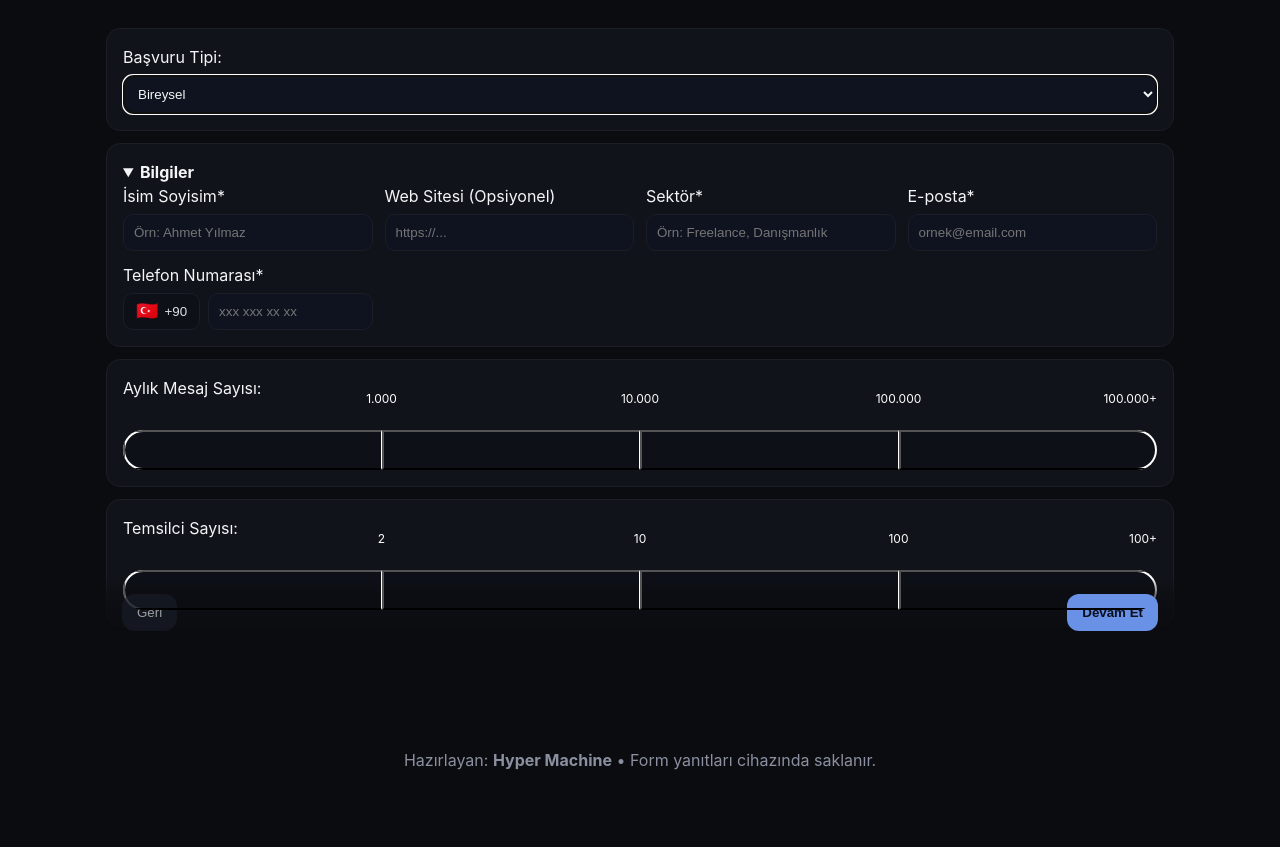
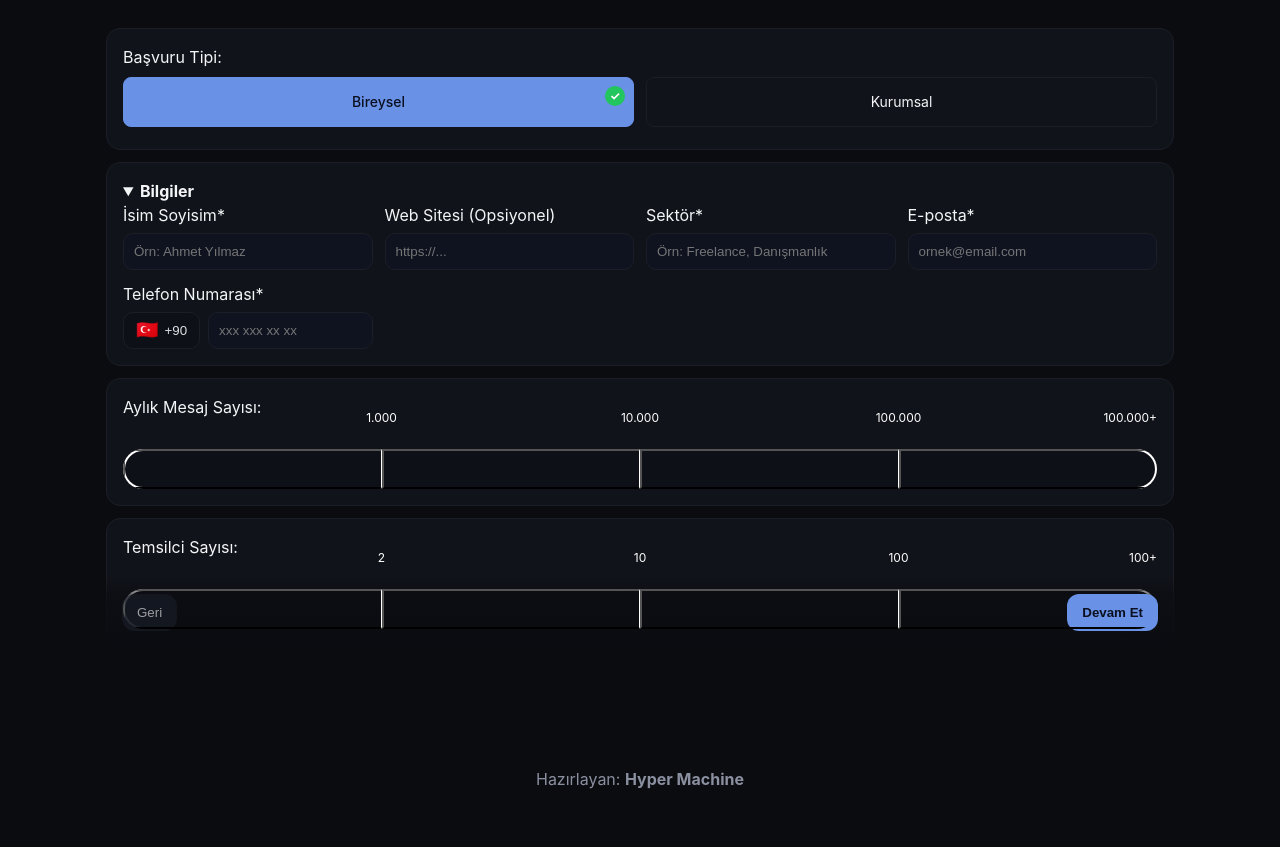
Before and after one commit to HyperMachinex/packet_suggestion_wizard, a FastAPI app: page / in a window 1280 px wide. Shown: the part 153-1000 px from the top of the page. Before the commit the page ends 923 px from the top, so only its background shows below. Run offline with FastAPI, Linux system fonts and the light colour scheme.

Commit message:
Changes on musteri-tipi selection

```diff
--- a/app/static/script.js
+++ b/app/static/script.js
@@ -19,6 +19,81 @@
 
   const $ = (sel) => document.querySelector(sel);
   const $$ = (sel) => Array.from(document.querySelectorAll(sel));
+
+  // --- Customer Type Tab Functionality ---
+  function initCustomerTypeTabs() {
+    const tabs = document.querySelectorAll(".customer-type-tab");
+
+    // Function to update visual state
+    function updateTabVisualState(selectedValue) {
+      tabs.forEach((tab) => {
+        const tabValue = tab.dataset.value;
+        const radio = tab.querySelector('input[type="radio"]');
+
+        if (tabValue === selectedValue) {
+          tab.classList.add("selected");
+          radio.checked = true;
+        } else {
+          tab.classList.remove("selected");
+          radio.checked = false;
+        }
+      });
+    }
+
+    // Function to show/hide fields
+    function toggleFields(customerType) {
+      const isBireysel = customerType === "bireysel";
+      bireyselFields.style.display = isBireysel ? "grid" : "none";
+      kurumsalFields.style.display = isBireysel ? "none" : "grid";
+    }
+
+    // Function to handle tab selection
+    function selectTab(value) {
+      // Update hidden select for form compatibility
+      customerType.value = value;
+
+      // Update visual state
+      updateTabVisualState(value);
+
+      // Show/hide appropriate fields
+      toggleFields(value);
+
+      // Trigger change event on original select for any existing listeners
+      customerType.dispatchEvent(new Event("change", { bubbles: true }));
+    }
+
+    // Add click listeners to tabs
+    tabs.forEach((tab) => {
+      tab.addEventListener("click", (e) => {
+        e.preventDefault();
+        const value = tab.dataset.value;
+        selectTab(value);
+      });
+
+      // Add keyboard support
+      tab.addEventListener("keydown", (e) => {
+        if (e.key === "Enter" || e.key === " ") {
+          e.preventDefault();
+          const value = tab.dataset.value;
+          selectTab(value);
+        }
+      });
+    });
+
+    // Add change listeners to radio buttons for accessibility
+    document
+      .querySelectorAll('input[name="customerTypeTab"]')
+      .forEach((radio) => {
+        radio.addEventListener("change", (e) => {
+          if (e.target.checked) {
+            selectTab(e.target.value);
+          }
+        });
+      });
+
+    // Initialize with default state
+    selectTab(customerType.value);
+  }
 
   // --- Adım grupları
   // 1) kimlik
@@ -612,13 +687,6 @@
       if (e.shiftKey) btnBack.click();
       else btnNext.click();
     }
-  });
-
-  // Bireysel/kurumsal alanlarını değiştir
-  customerType.addEventListener("change", () => {
-    const isBireysel = customerType.value === "bireysel";
-    bireyselFields.style.display = isBireysel ? "grid" : "none";
-    kurumsalFields.style.display = isBireysel ? "none" : "grid";
   });
 
   // ---------- Aylık Mesaj (Segmentli Bar) ----------
@@ -1341,6 +1409,7 @@
   initAgentCountSlider();
   initIntlTel("phoneBireysel", "TR"); // bireysel
   initIntlTel("phone", "TR");
+  initCustomerTypeTabs(); // Add this line
   showStep(0);
   bindFormSubmit();
 })();
--- a/app/static/style.css
+++ b/app/static/style.css
@@ -393,3 +393,84 @@
         font-size: 14px;
     }
 }
+
+/* Customer Type Tabs Styling */
+.customer-type-tabs {
+    display: grid;
+    grid-template-columns: 1fr 1fr;
+    gap: 12px;
+    margin-top: 8px;
+}
+
+.customer-type-tab {
+    background: var(--card);
+    border: 1px solid var(--border);
+    border-radius: 8px;
+    padding: 12px 16px;
+    display: flex;
+    align-items: center;
+    justify-content: center;
+    cursor: pointer;
+    transition: all 0.3s ease;
+    position: relative;
+    overflow: hidden;
+    font-size: 14px;
+    color: var(--text);
+    user-select: none;
+    min-height: 50px;
+}
+
+.customer-type-tab:hover {
+    border-color: var(--brand);
+    background: #0f1520;
+    transform: translateY(-1px);
+    box-shadow: 0 4px 12px rgba(0,0,0,0.3);
+}
+
+.customer-type-tab.selected {
+    background: var(--brand);
+    border-color: var(--brand);
+    color: #0b1020;
+    font-weight: 500;
+}
+
+.customer-type-tab.selected::after {
+    content: "✓";
+    position: absolute;
+    top: 8px;
+    right: 8px;
+    width: 20px;
+    height: 20px;
+    background: var(--ok);
+    color: white;
+    border-radius: 50%;
+    display: flex;
+    align-items: center;
+    justify-content: center;
+    font-size: 12px;
+    font-weight: bold;
+    z-index: 2;
+}
+
+.customer-type-tab input[type="radio"] {
+    opacity: 0;
+    position: absolute;
+    z-index: 1;
+    margin: 0;
+    width: 18px;
+    height: 18px;
+}
+
+/* Responsive adjustments */
+@media (max-width: 768px) {
+    .customer-type-tabs {
+        grid-template-columns: 1fr;
+        gap: 8px;
+    }
+
+    .customer-type-tab {
+        min-height: 45px;
+        padding: 10px 12px;
+        font-size: 13px;
+    }
+}
--- a/app/templates/index.html
+++ b/app/templates/index.html
@@ -32,11 +32,25 @@
       <!-- STEP 1: Başvuru Tipi + Bilgiler -->
       <section class="step" id="step-kimlik" data-step="kimlik">
         <div class="card">
-          <label for="customerType">Başvuru Tipi:</label>
-          <select id="customerType" name="customerType">
+          <label>Başvuru Tipi:</label>
+
+          <!-- Hidden original select for form compatibility -->
+          <select id="customerType" name="customerType" style="display: none;">
             <option value="bireysel" selected>Bireysel</option>
             <option value="kurumsal">Kurumsal</option>
           </select>
+
+          <!-- New tab interface -->
+          <div class="customer-type-tabs">
+            <label class="customer-type-tab selected" data-value="bireysel">
+              <input type="radio" name="customerTypeTab" value="bireysel" checked />
+              <span>Bireysel</span>
+            </label>
+            <label class="customer-type-tab" data-value="kurumsal">
+              <input type="radio" name="customerTypeTab" value="kurumsal" />
+              <span>Kurumsal</span>
+            </label>
+          </div>
         </div>
 
         <details class="card" open>
@@ -225,7 +239,7 @@
       </div>
     </form>
 
-    <p class="footer">Hazırlayan: <strong>Hyper Machine</strong> • <span class="muted">Form yanıtları cihazında saklanır.</span></p>
+    <p class="footer">Hazırlayan: <strong>Hyper Machine</strong></p>
   </main>
 
   <script src="../static/script.js"></script>
```
